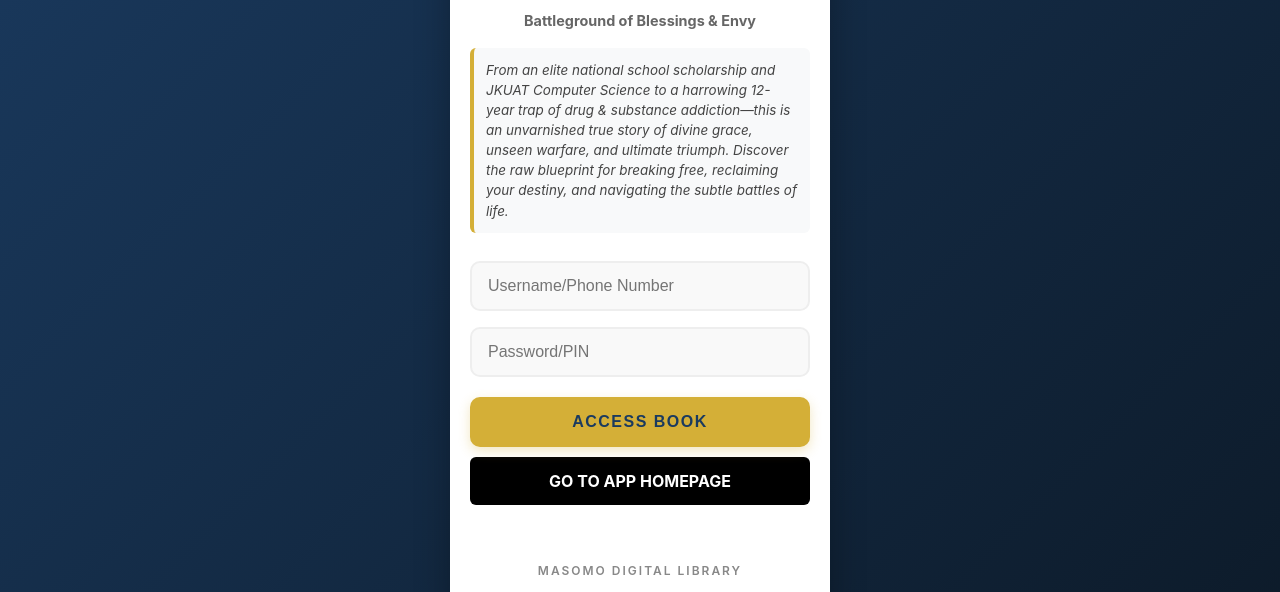
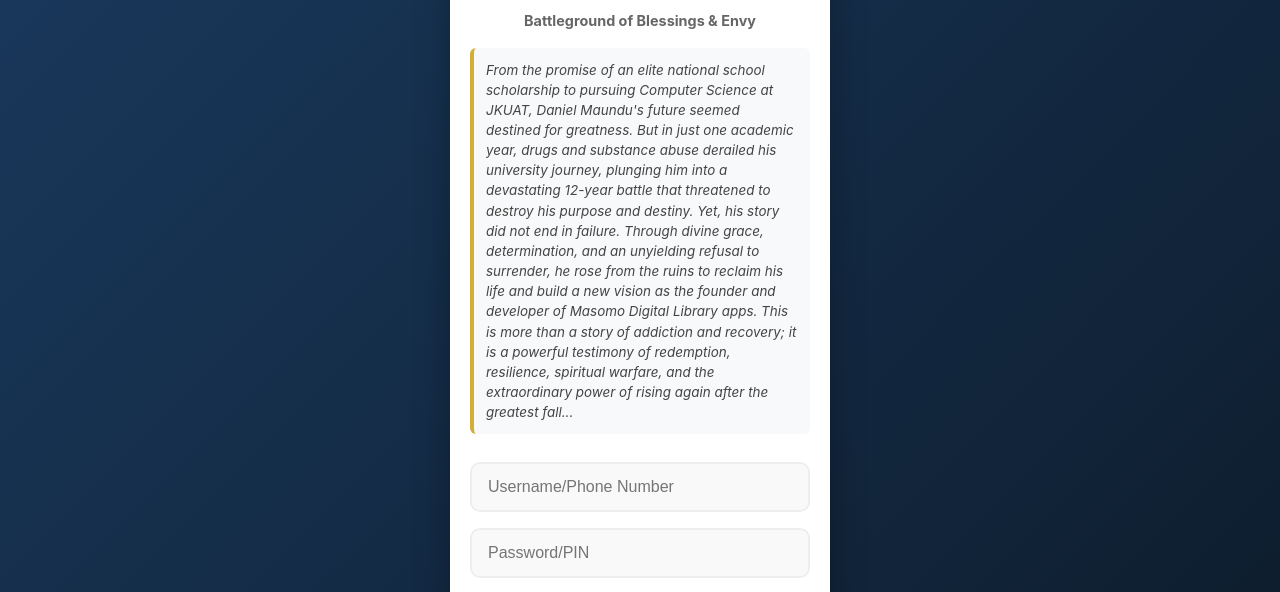
Before and after one commit to podcashy/book, a plain HTML site: page index.html in a window 1280 px wide. Shown: the part 195-787 px from the top of the page. Drawn offline with Linux system fonts and the light colour scheme.

Commit message:
Update index.html

```diff
--- a/index.html
+++ b/index.html
@@ -143,7 +143,7 @@
     <p><strong>Battleground of Blessings & Envy</strong></p>
 
     <div class="book-intro">
-        <p>From an elite national school scholarship and JKUAT Computer Science to a harrowing 12-year trap of drug & substance addiction—this is an unvarnished true story of divine grace, unseen warfare, and ultimate triumph. Discover the raw blueprint for breaking free, reclaiming your destiny, and navigating the subtle battles of life.</p>
+        <p>From the promise of an elite national school scholarship to pursuing Computer Science at JKUAT, Daniel Maundu's future seemed destined for greatness. But in just one academic year, drugs and substance abuse derailed his university journey, plunging him into a devastating 12-year battle that threatened to destroy his purpose and destiny. Yet, his story did not end in failure. Through divine grace, determination, and an unyielding refusal to surrender, he rose from the ruins to reclaim his life and build a new vision as the founder and developer of Masomo Digital Library apps. This is more than a story of addiction and recovery; it is a powerful testimony of redemption, resilience, spiritual warfare, and the extraordinary power of rising again after the greatest fall...</p>
     </div>
 
     <form id="loginForm">
```
